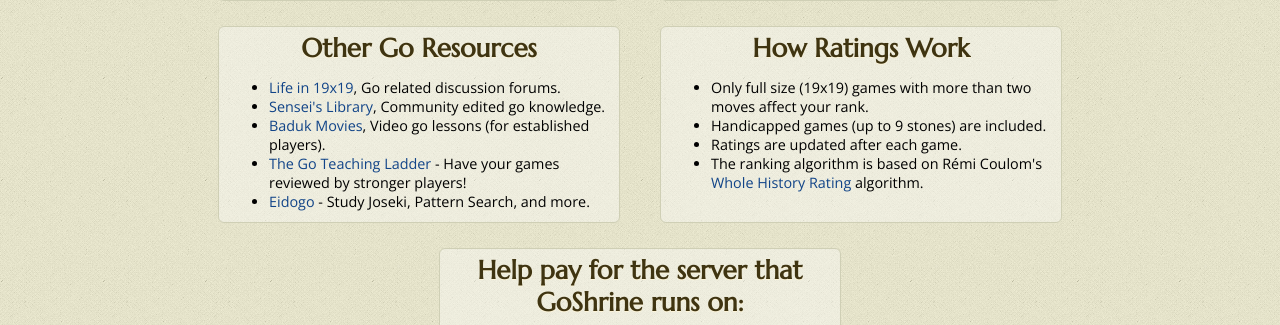
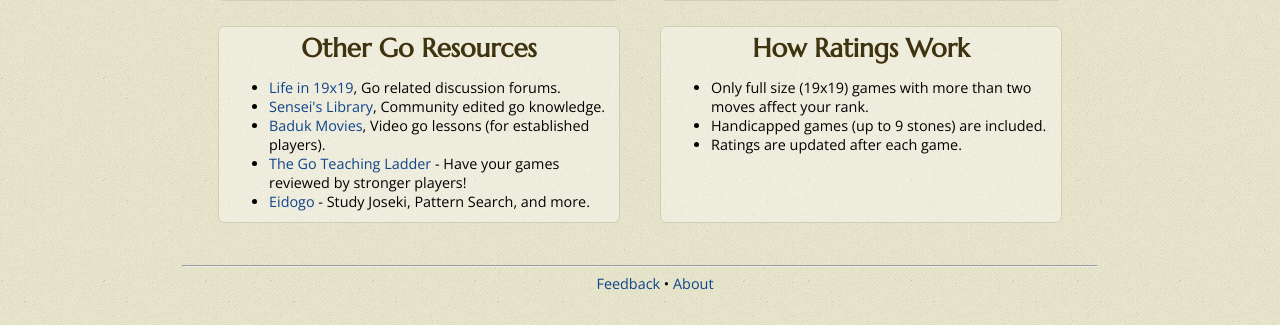
Before and after one commit to goshrine-org/goshrine, a Django app: page /about in a window 1280 px wide. Shown: the part 341-666 px from the top of the page. Run offline with Django 3.2, Linux system fonts and the light colour scheme; parts of the project's set-up code (start-up, migrations or seed data) failed here and were passed over; some libraries are stand-ins or nearby versions.

Commit message:
Remove stale about info.
Signed-off-by: Ronald Huizer <rhuizer@hexpedition.com>

```diff
--- a/home/templates/home/about.html
+++ b/home/templates/home/about.html
@@ -42,29 +42,8 @@
       <li>Only full size (19x19) games with more than two moves affect your rank.</li>
       <li>Handicapped games (up to 9 stones) are included.</li>
       <li>Ratings are updated after each game.</li>
-      <li>The ranking algorithm is based on Rémi Coulom's
-          <a href="http://remi.coulom.free.fr/WHR/">Whole History Rating</a>
-          algorithm.
-      </li>
     </ul>
   </div>
 
-  <div style="clear:left;"></div>
-  <div id="about_site" class="main_box">
-    <h2 class="main_category">Help pay for the server that GoShrine runs on:</h2>
-    <form action="https://www.paypal.com/cgi-bin/webscr" method="post">
-    <input type="hidden" name="cmd" value="_s-xclick">
-    <input type="hidden" name="image_url" value="{% static "torii_small.png" %}">
-    <input type="hidden" name="hosted_button_id" value="DSPMMTKY98QHQ">
-    <input type="image" src="https://www.paypal.com/en_US/i/btn/btn_donate_LG.gif" border="0" name="submit" alt="PayPal - The safer, easier way to pay online!">
-    <img alt="" border="0" src="https://www.paypal.com/en_US/i/scr/pixel.gif" width="1" height="1">
-    </form>
-    <div style="text-align:center;padding-top: 10px">
-      BitCoin:
-      <a href="http://blockexplorer.com/address/13NQLu8CcBqdBxSGoT6MYqJUWUcbbBVc8J">
-        13NQLu8CcBqdBxSGoT6MYqJUWUcbbBVc8J
-      </a>
-    </div>
-  </div>
 </div>
 {% endblock %}
```
